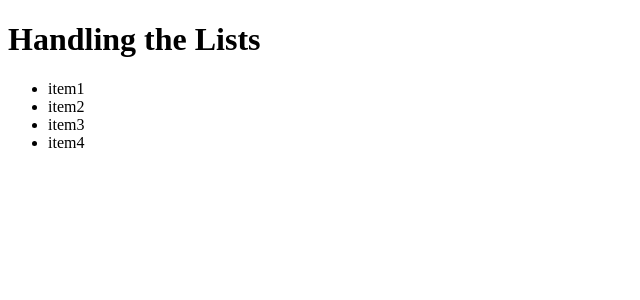
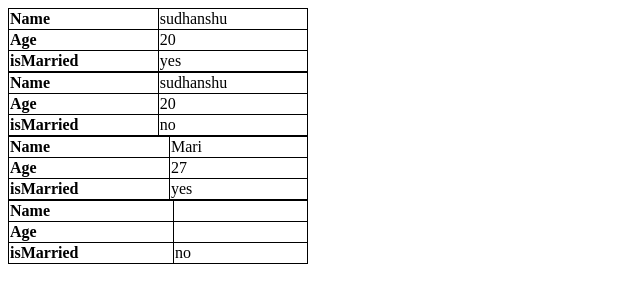
Before and after one commit to ANireshkumar/joes_react, a React (Vite) app in the folder project1/: page / in a window 1280 px wide. Shown: the top 300 px of the page, without its empty margins (0-640 px from the left). Built offline with nearby package versions, Linux system fonts and the light colour scheme.

Commit message:
Props and the default props

```diff
--- a/project1/package.json
+++ b/project1/package.json
@@ -10,6 +10,7 @@
     "preview": "vite preview"
   },
   "dependencies": {
+    "prop-types": "^15.8.1",
     "react": "^19.1.0",
     "react-dom": "^19.1.0"
   },
--- a/project1/src/App.jsx
+++ b/project1/src/App.jsx
@@ -1,7 +1,8 @@
 // import LearnComponent from "./Components/LearnComponent"
 
-import Header from "./Components/Header"
+// import Header from "./Components/Header"
 
+import Student from "./Components/Student"
 import "./css/app.css"
 function App() {
 
@@ -10,7 +11,11 @@ function App() {
     <>
     {/* <div>THIS IS PROJECT 1 learing the components</div>
     <LearnComponent /> */}
-    <Header />
+    {/* <Header /> */}
+    <Student name="sudhanshu" age="20" isMarried={true} />
+    <Student name="sudhanshu" age="20" isMarried={false} />
+    <Student name="Mari" age="27" isMarried={true} />
+   <Student />
     </>
   )
 }
--- /dev/null
+++ b/project1/src/Components/Student.jsx
@@ -0,0 +1,36 @@
+import PropTypes from 'prop-types';
+
+const Student = (props) => {
+  return (
+    <div className="student">
+      <table>
+        <tbody>
+          <tr>
+            <th>Name</th>
+            <td>{props.name}</td>
+          </tr>
+          <tr>
+            <th>Age</th>
+            <td>{props.age}</td>
+          </tr>
+          <tr>
+            <th>isMarried</th>
+            <td>{props.isMarried ? "yes" : "no"}</td>
+          </tr>
+        </tbody>
+      </table>
+    </div>
+  );
+};
+
+Student.propTypes = {
+  name: PropTypes.string,
+  age: PropTypes.number,
+  isMarried: PropTypes.bool
+};
+Student.defaultProps = {
+  name:"No name",
+  age: "N0",
+  isMarried: true
+};
+export default Student;
--- a/project1/src/css/app.css
+++ b/project1/src/css/app.css
@@ -7,3 +7,10 @@
     color: blue;
     font-size: 20px;
 }
+.student table, th, td {
+    border: 1px solid black;
+    border-collapse: collapse;
+    text-align: left;
+    border-collapse: collapse;
+    width: 300px;
+}
```
Also changed, not shown: 1 other file (tests, documents, lock files or other folders).
